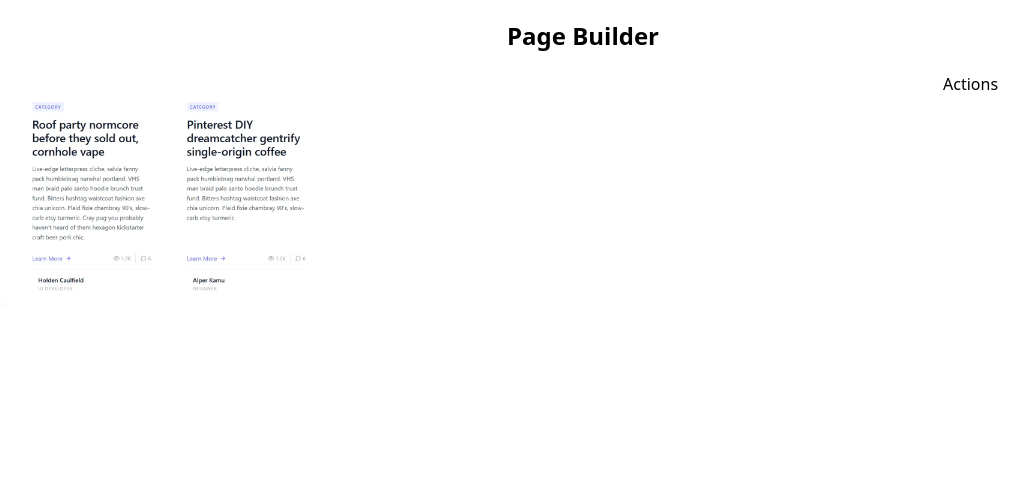
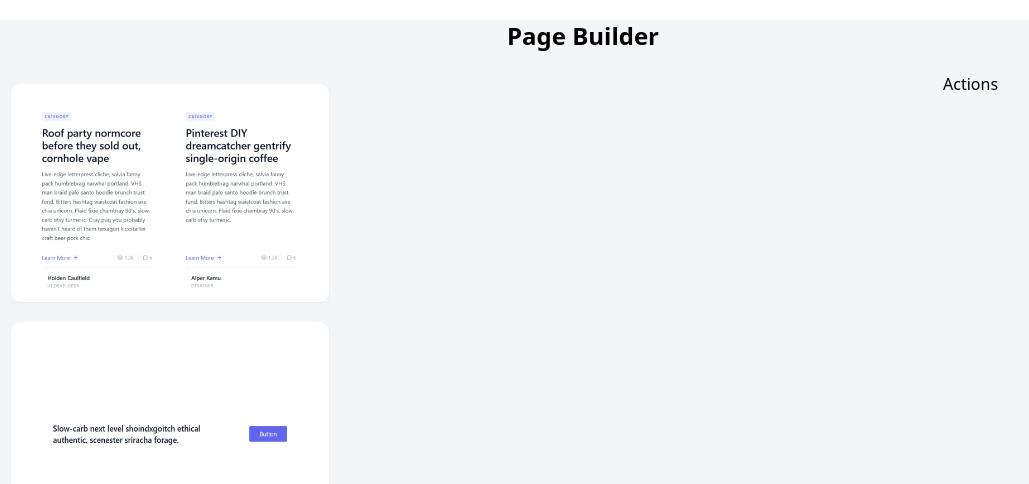
Before and after one commit to iamraihan/drag-n-drop-page-builder, a Next.js app: page / in a window 1280 px wide. Shown: the top 484 px of the page, without its empty margins (57-1086 px from the left). Built offline with nearby package versions, Linux system fonts and the light colour scheme.

Commit message:
feat: drag and drop functionalities implemented

```diff
--- a/app/page.js
+++ b/app/page.js
@@ -3,7 +3,7 @@ import PageBuilder from "@/components/page-builder";
 
 export default function Home() {
   return (
-    <main>
+    <main className="bg-[#f4f5f7]">
       <h1 className="my-5 text-2xl font-semibold text-center">Page Builder</h1>
 
       <DndProviderWrapper>
--- a/components/page-builder/DraggableItem.jsx
+++ b/components/page-builder/DraggableItem.jsx
@@ -1,27 +1,31 @@
 "use client";
 
 import { useDrag } from "react-dnd";
-import { Blogs, OptimizeImage } from "@/helpers/ui";
+import { OptimizeImage } from "@/helpers/ui";
 import { itemTypes } from "@/utils";
 
-const DraggableItem = () => {
+const DraggableItem = ({ item }) => {
   const [{ isDragging }, drag] = useDrag({
     type: itemTypes.COMPONENT,
+    item: { ...item },
     collect: (monitor) => ({
       isDragging: !!monitor.isDragging(),
     }),
   });
   return (
     <>
-      <div
+      <section
         ref={drag}
-        className={`${isDragging ? "opacity-50" : "opacity-100"}`}
+        className={`${
+          isDragging ? "opacity-50" : "opacity-100"
+        } cursor-grab shadow-sm mb-5 `}
       >
-        <OptimizeImage imgURL="/assets/blog-01.webp" altLabel="Blog 1" />
-        <div className="hidden">
-          <Blogs />
-        </div>
-      </div>
+        <OptimizeImage
+          imgURL={item.thumbnail}
+          altLabel="Blog 1"
+          borderRadius="10px"
+        />
+      </section>
     </>
   );
 };
--- a/components/page-builder/DroppableItem.jsx
+++ b/components/page-builder/DroppableItem.jsx
@@ -1,21 +1,32 @@
 "use client";
 
 import { itemTypes } from "@/utils";
+import { useState } from "react";
 import { useDrop } from "react-dnd";
 
 const DroppableItem = () => {
+  const [canvasItems, setCanvasItems] = useState([]);
+  console.log("canvasItems: ", canvasItems);
+
   const [{ isOver }, drop] = useDrop({
     accept: itemTypes.COMPONENT,
-    drop: () => console.log("dropped"),
+    drop: (item) => {
+      setCanvasItems((prevItems) => [...prevItems, item]);
+    },
     collect: (monitor) => ({
       isOver: !!monitor.isOver(),
     }),
   });
+
   return (
     <div
       ref={drop}
-      className={isOver ? "border-2 border-green-400 p-3" : "w-full h-full"}
-    ></div>
+      className={isOver ? "border-2 border-green-400 p-3" : "w-full h-screen"}
+    >
+      {canvasItems.map((item) => (
+        <div key={item.id}>{<item.component />}</div>
+      ))}
+    </div>
   );
 };
 
--- a/components/page-builder/index.jsx
+++ b/components/page-builder/index.jsx
@@ -2,12 +2,20 @@
 
 import DraggableItem from "@/components/page-builder/DraggableItem";
 import DroppableItem from "@/components/page-builder/DroppableItem";
+import { Blogs, CTA } from "@/helpers/ui";
+import { useState } from "react";
 
 const PageBuilder = () => {
+  const [items, setItems] = useState([
+    { id: 1, component: Blogs, thumbnail: "/assets/blog-01.webp" },
+    { id: 2, component: CTA, thumbnail: "/assets/blog-02.webp" },
+  ]);
   return (
     <div className="container mx-auto grid grid-cols-10 gap-3">
-      <div className="col-span-3">
-        <DraggableItem />
+      <div className="col-span-3 p-3">
+        {items.map((item) => (
+          <DraggableItem item={item} key={item.id} />
+        ))}
       </div>
       <div className="col-span-5">
         <DroppableItem />
--- /dev/null
+++ b/helpers/ui/custom-svg/Loading.jsx
@@ -0,0 +1,21 @@
+const Loader = ({ customClass = "w-4 h-4" }) => (
+  <svg
+    aria-hidden="true"
+    role="status"
+    className={`inline ${customClass} mr-1 animate-spin text-white`}
+    viewBox="0 0 100 101"
+    fill="none"
+    xmlns="http://www.w3.org/2000/svg"
+  >
+    <path
+      d="M100 50.5908C100 78.2051 77.6142 100.591 50 100.591C22.3858 100.591 0 78.2051 0 50.5908C0 22.9766 22.3858 0.59082 50 0.59082C77.6142 0.59082 100 22.9766 100 50.5908ZM9.08144 50.5908C9.08144 73.1895 27.4013 91.5094 50 91.5094C72.5987 91.5094 90.9186 73.1895 90.9186 50.5908C90.9186 27.9921 72.5987 9.67226 50 9.67226C27.4013 9.67226 9.08144 27.9921 9.08144 50.5908Z"
+      fill="#E5E7EB"
+    />
+    <path
+      d="M93.9676 39.0409C96.393 38.4038 97.8624 35.9116 97.0079 33.5539C95.2932 28.8227 92.871 24.3692 89.8167 20.348C85.8452 15.1192 80.8826 10.7238 75.2124 7.41289C69.5422 4.10194 63.2754 1.94025 56.7698 1.05124C51.7666 0.367541 46.6976 0.446843 41.7345 1.27873C39.2613 1.69328 37.813 4.19778 38.4501 6.62326C39.0873 9.04874 41.5694 10.4717 44.0505 10.1071C47.8511 9.54855 51.7191 9.52689 55.5402 10.0491C60.8642 10.7766 65.9928 12.5457 70.6331 15.2552C75.2735 17.9648 79.3347 21.5619 82.5849 25.841C84.9175 28.9121 86.7997 32.2913 88.1811 35.8758C89.083 38.2158 91.5421 39.6781 93.9676 39.0409Z"
+      fill="currentColor"
+    />
+  </svg>
+);
+
+export default Loader;
--- /dev/null
+++ b/helpers/ui/custom-svg/index.js
@@ -0,0 +1 @@
+export { default as Loading } from "@/helpers/ui/custom-svg/Loading";
```
Also changed, not shown: public/assets/blog-02.webp (added).
